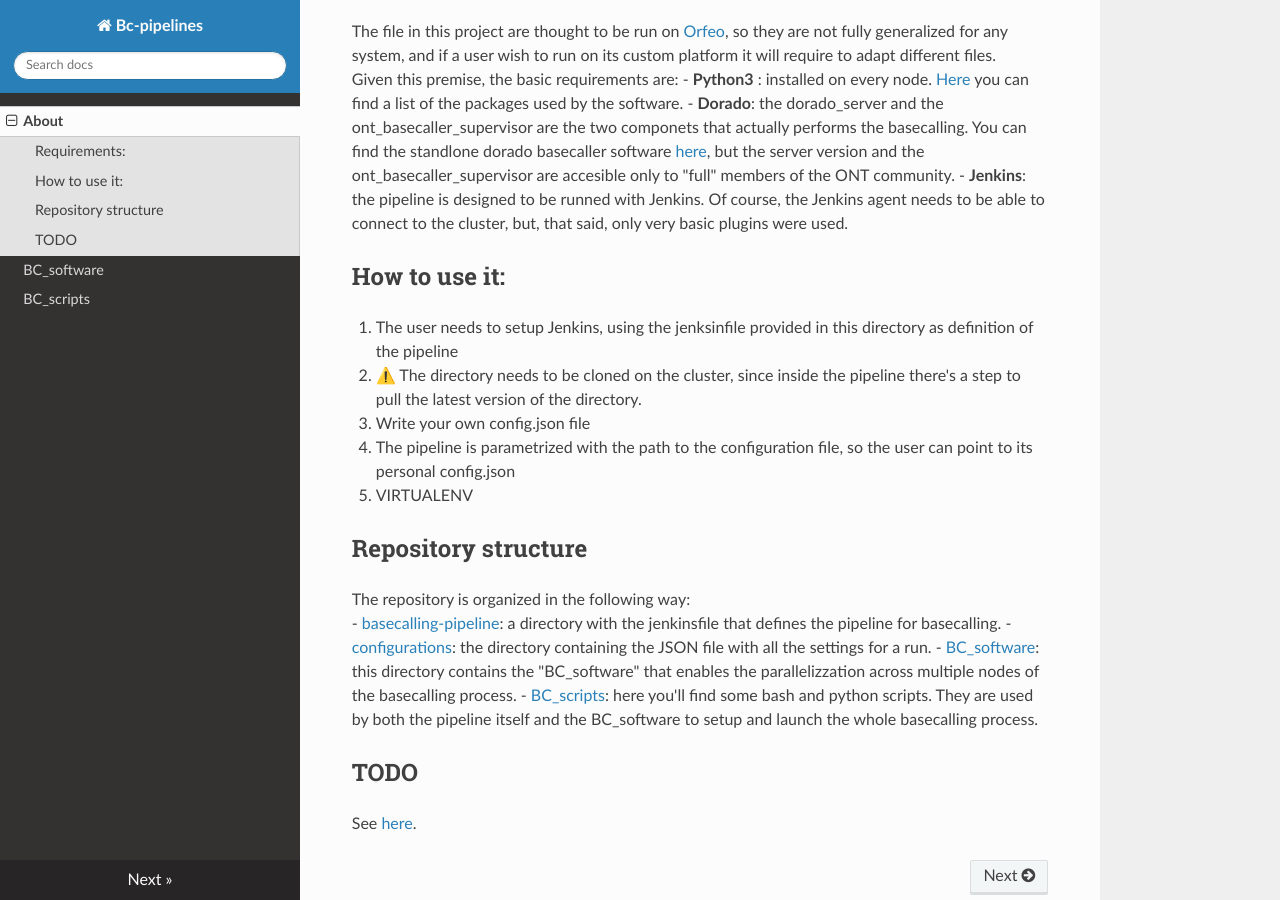
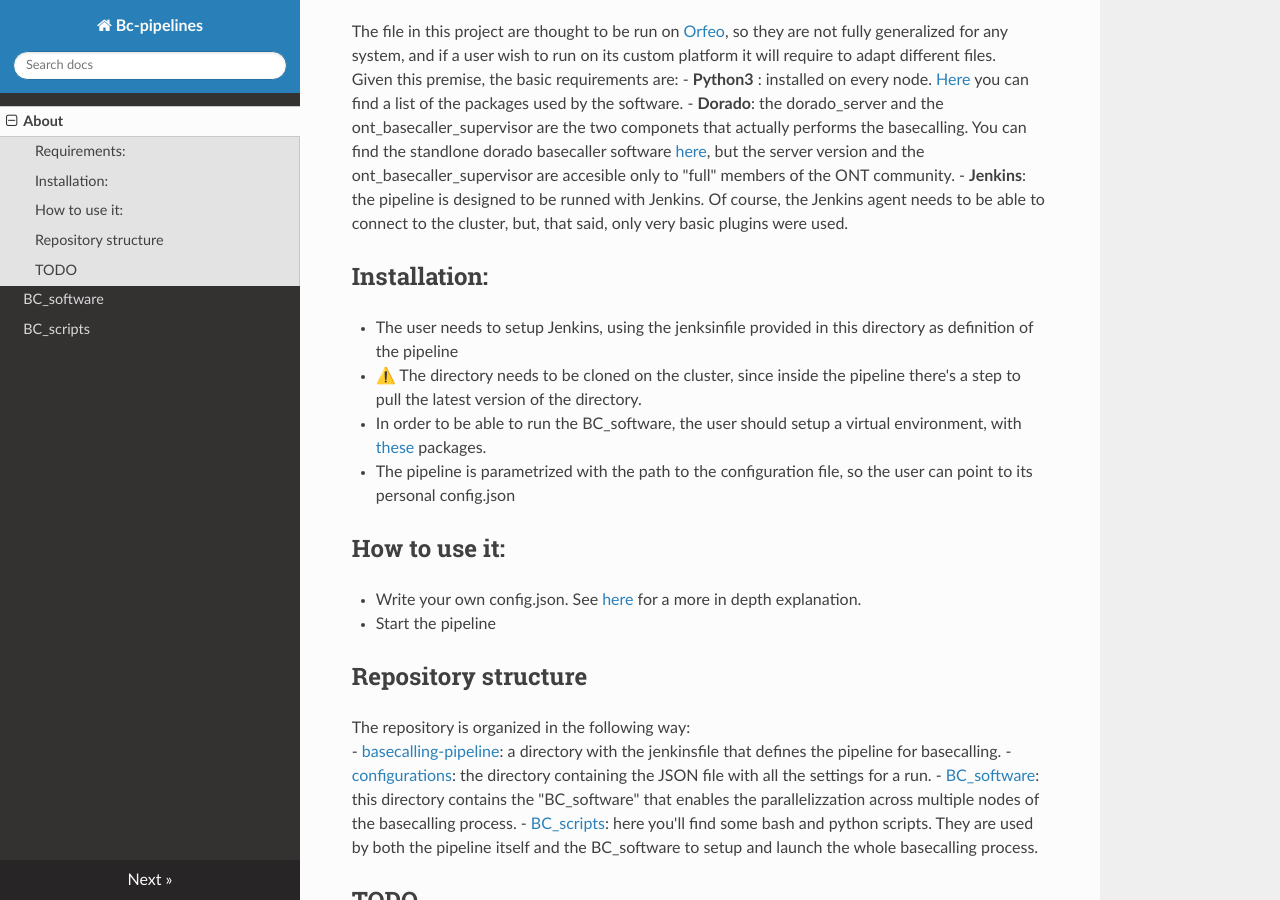
Before and after one commit to RodTol/BC-pipelines, an MkDocs documentation site: the page built from docs/index.md, in a window 1280 px wide and 900 px high, scrolled down 428 px. Built offline with MkDocs 1.6.1, drawn with Linux system fonts in a browser that asks for light colours; nearby versions of some CDN libraries.

Commit message:
index.md finished ?

```diff
--- a/docs/index.md
+++ b/docs/index.md
@@ -18,12 +18,16 @@ Given this premise, the basic requirements are:
 - **Dorado**: the dorado_server and the ont_basecaller_supervisor are the two componets that actually performs the basecalling. You can find the standlone dorado basecaller software [here](https://github.com/nanoporetech/dorado), but the server version and the ont_basecaller_supervisor are accesible only to "full" members of the ONT community.
 - **Jenkins**: the pipeline is designed to be runned with Jenkins. Of course, the Jenkins agent needs to be able to connect to the cluster, but, that said, only very basic plugins were used.
 
+## Installation:
+- The user needs to setup Jenkins, using the jenksinfile provided in this directory as definition of the pipeline
+- ⚠️ The directory needs to be cloned on the cluster, since inside the pipeline there's a step to pull the latest version of the directory.
+- In order to be able to run the BC_software, the user should setup a virtual environment, with [these](/BC_software/requirements.txt) packages.
+- The pipeline is parametrized with the path to the configuration file, so the user can point to its personal config.json
+
 ## How to use it:
-1. The user needs to setup Jenkins, using the jenksinfile provided in this directory as definition of the pipeline
-2. ⚠️ The directory needs to be cloned on the cluster, since inside the pipeline there's a step to pull the latest version of the directory.
-3. Write your own config.json file
-4. The pipeline is parametrized with the path to the configuration file, so the user can point to its personal config.json
-5. VIRTUALENV
+- Write your own config.json. See [here](Configuration.md) for a more in depth explanation.
+- Start the pipeline
+
 
 ## Repository structure
 The repository is organized in the following way:
```
